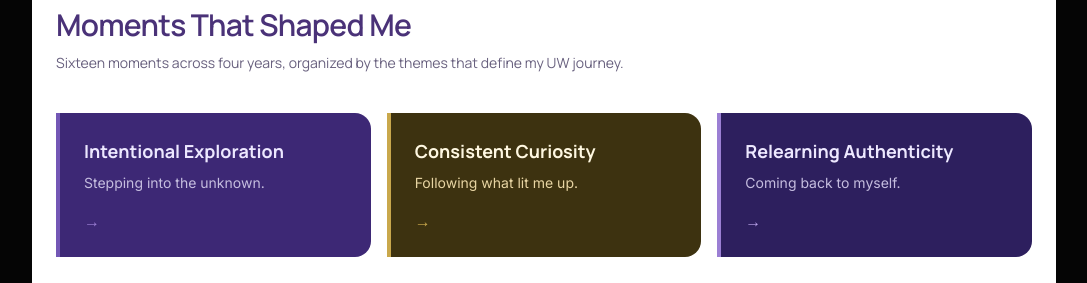
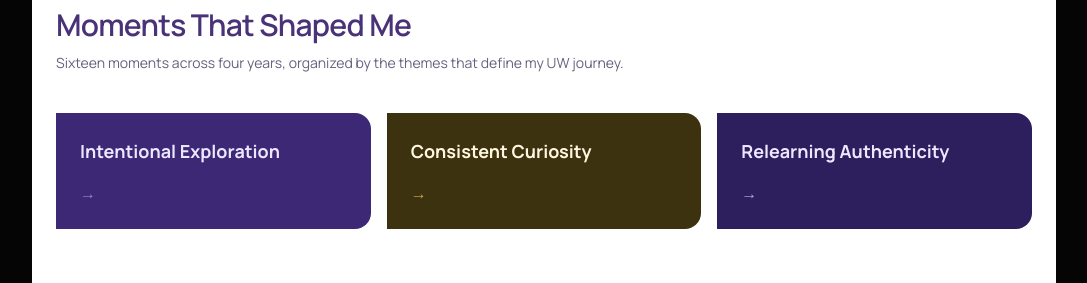
Before and after one commit to ivadhooria2004/portfolio-iva-dhooria, a Next.js app: page /honors-portfolio in a window 1280 px wide. Shown: the part 2760-3043 px from the top of the page, without its empty margins (96-1183 px from the left). Built offline with nearby package versions, Linux system fonts and the light colour scheme.

Commit message:
Update ArtifactsSection.jsx

```diff
--- a/app/honors-portfolio/ArtifactsSection.jsx
+++ b/app/honors-portfolio/ArtifactsSection.jsx
@@ -175,7 +175,6 @@ function ThemeNavCard({ themeKey }) {
   const colors = cardColorMap[themeKey];
   const baseStyle = {
     backgroundColor: colors.bg,
-    borderLeft: `4px solid ${colors.border}`,
     boxShadow: isHovered ? "0 6px 20px rgba(0, 0, 0, 0.25)" : "0 0 0 0 rgba(0, 0, 0, 0.15)",
     transform: isHovered ? "translateY(-2px)" : "translateY(0)",
     transition: "all 0.2s ease",
@@ -189,13 +188,10 @@ function ThemeNavCard({ themeKey }) {
         onMouseEnter={() => setIsHovered(true)}
         onMouseLeave={() => setIsHovered(false)}
       >
-        <h3 className="font-display font-bold text-lg mb-2" style={{ color: colors.titleColor }}>
+        <h3 className="font-display font-bold text-lg" style={{ color: colors.titleColor }}>
           {config.label}
         </h3>
-        <p className="text-sm mb-4" style={{ color: colors.descColor }}>
-          {config.description}
-        </p>
-        <div style={{ color: colors.arrowColor }}>→</div>
+        <div style={{ color: colors.arrowColor, marginTop: "1rem" }}>→</div>
       </div>
     </Link>
   );
```
